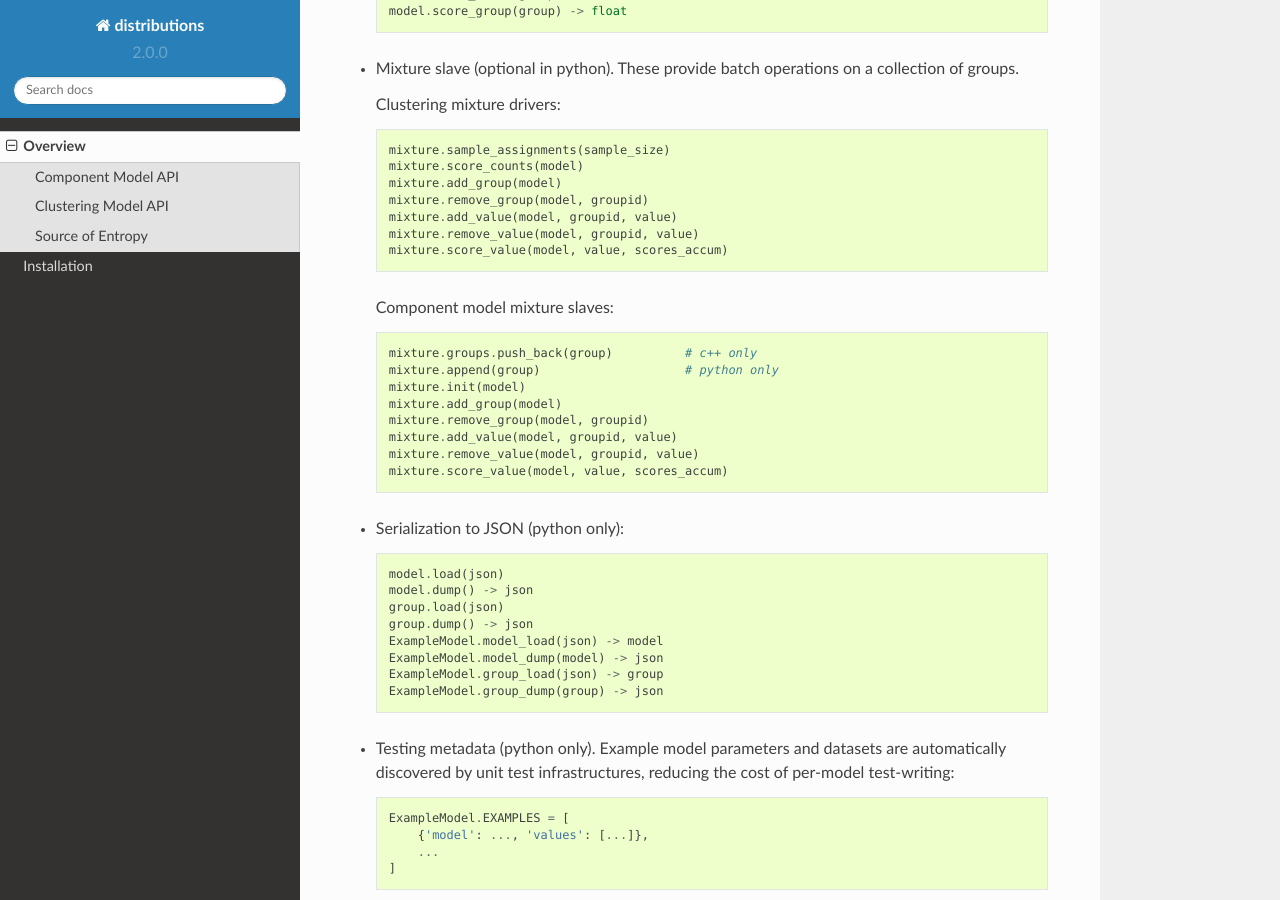
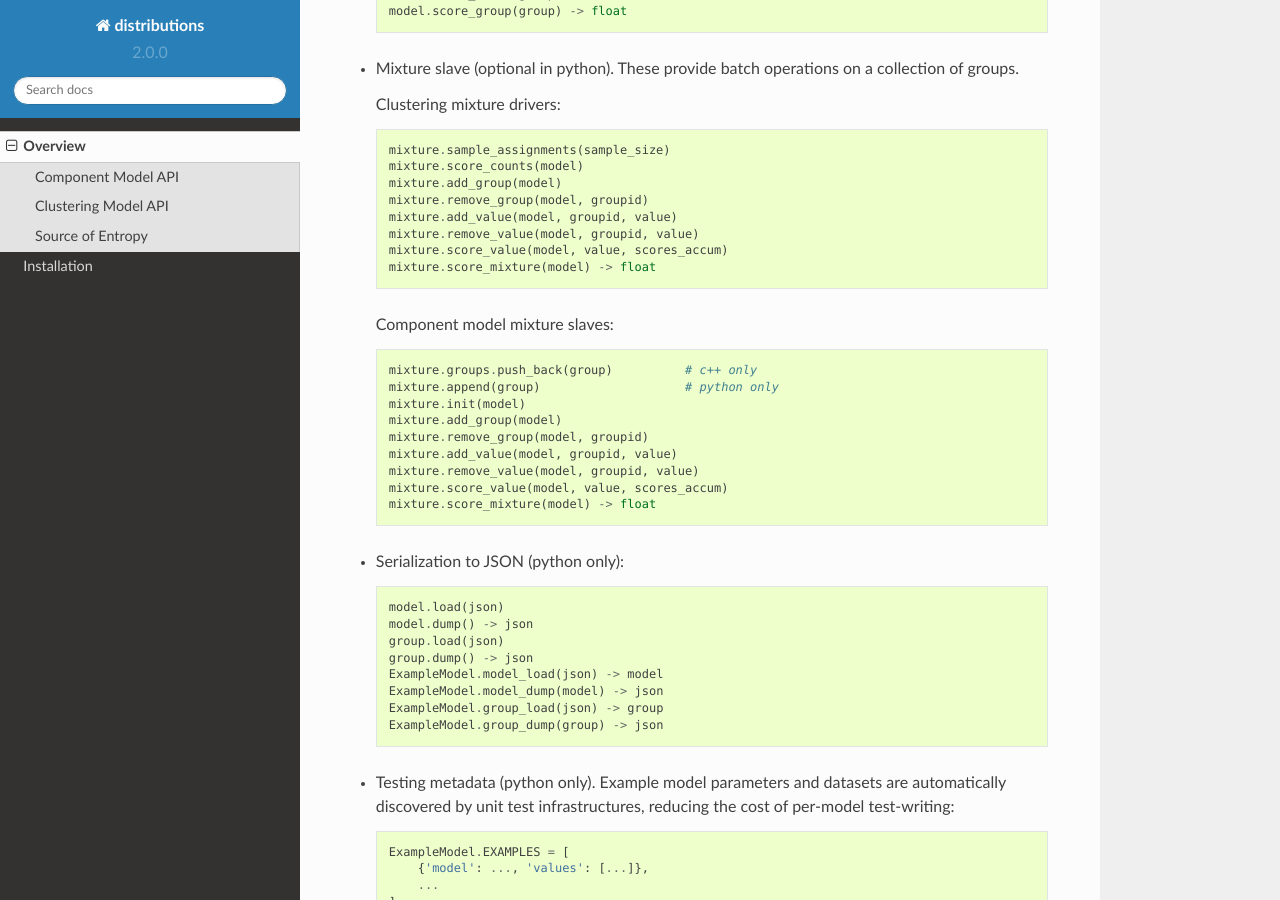
Before and after one commit to forcedotcom/distributions, a Sphinx documentation site: the page built from doc/overview.rst, in a window 1280 px wide and 900 px high, scrolled down 1769 px. Built offline with Sphinx 7.4.7 and the Read the Docs theme 2.0.0, drawn with Linux system fonts in a browser that asks for light colours.

Commit message:
Add score_mixture methods to docs

```diff
--- a/doc/overview.rst
+++ b/doc/overview.rst
@@ -103,6 +103,7 @@ Each component model API consist of:
         mixture.add_value(model, groupid, value)
         mixture.remove_value(model, groupid, value)
         mixture.score_value(model, value, scores_accum)
+        mixture.score_mixture(model) -> float
 
     Component model mixture slaves::
 
@@ -114,6 +115,7 @@ Each component model API consist of:
         mixture.add_value(model, groupid, value)
         mixture.remove_value(model, groupid, value)
         mixture.score_value(model, value, scores_accum)
+        mixture.score_mixture(model) -> float
 
 *   Serialization to JSON (python only)::
 
```
Also changed, not shown: 3 other files.
